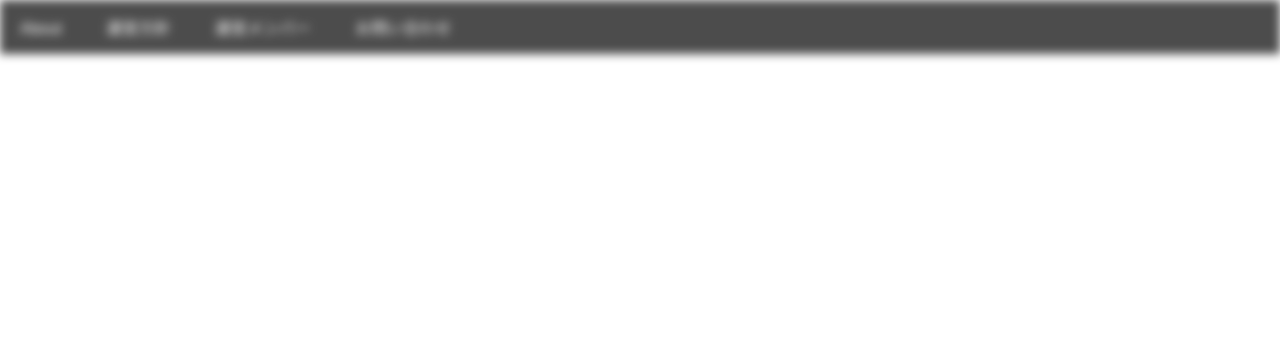
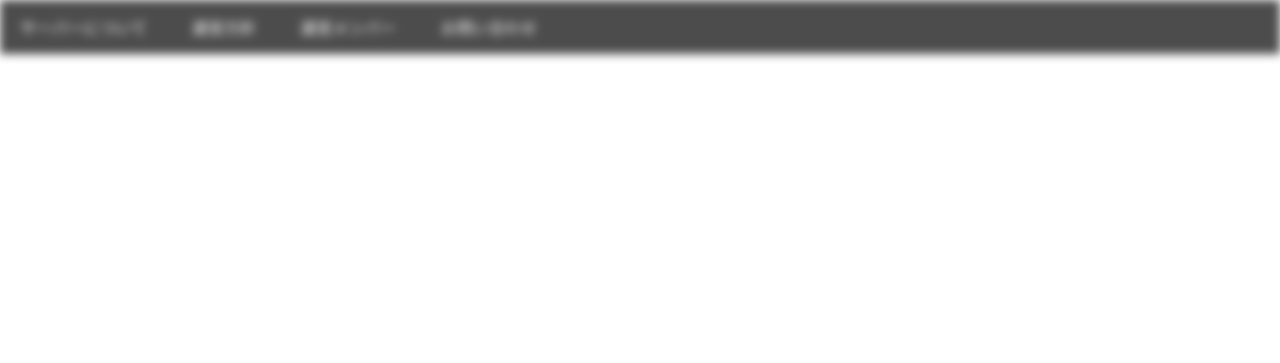
Before and after one commit to HolofanServer/Server_home-pages, a plain HTML site: page index.html in a window 1280 px wide. Shown: the top 363 px of the page. Drawn offline with Linux system fonts and the light colour scheme.

Commit message:
edit message

```diff
--- a/index.html
+++ b/index.html
@@ -13,7 +13,7 @@
     <div class="background">
         <header>
             <nav>
-                <a href="#about">About</a>
+                <a href="#about">サーバーについて</a>
                 <a href="#policy">運営方針</a>
                 <a href="#members">運営メンバー</a>
                 <a href="#contact">お問い合わせ</a>
```
